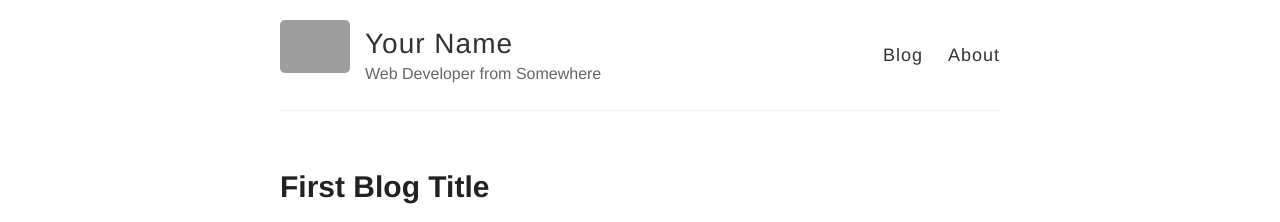
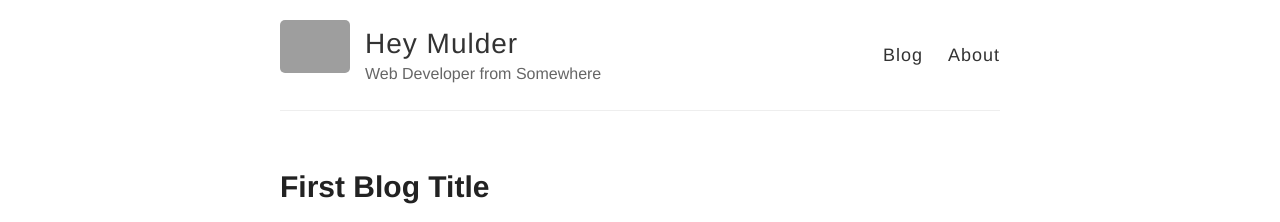
Before and after one commit to mistymadonna/longlivethe90s, a Jekyll site: the page built from index.html, in a window 1280 px wide. Shown: the top 222 px of the page. Built offline with Jekyll 4.4.1, drawn with Linux system fonts in a browser that asks for light colours; grey boxes are pictures that could not be loaded.

Commit message:
Modified blog name to be Hey Mulder

```diff
--- a/_config.yml
+++ b/_config.yml
@@ -3,7 +3,7 @@
 #
 
 # Name of your site (displayed in the header)
-name: Your Name
+name: Hey Mulder
 
 # Short bio or description (displayed in the header)
 description: Web Developer from Somewhere
```
Also changed, not shown: 7 other files.
